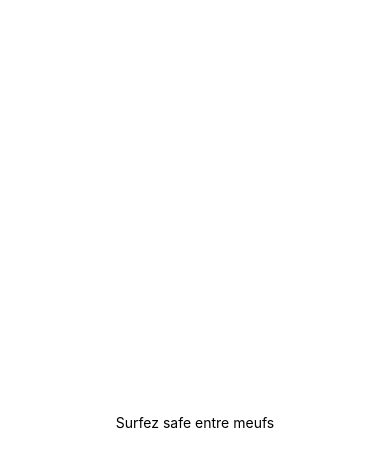
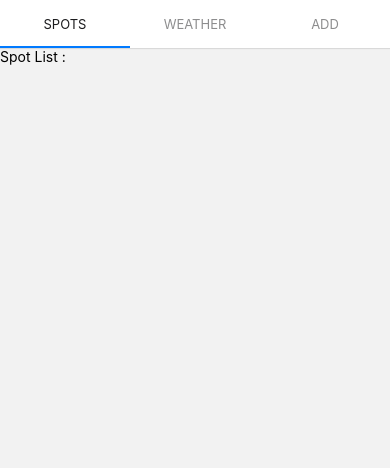
Before and after one commit to adatechschool/projet-collectif-mobile-front-surfingaway, a React Native app in the folder SurfingAway/: screen / in a window 390 px wide. Shown: the top 468 px of the page. Built offline with nearby package versions, Linux system fonts and the light colour scheme.

Commit message:
nav bar ok too high

```diff
--- a/SurfingAway/App.js
+++ b/SurfingAway/App.js
@@ -5,18 +5,20 @@ import Home from './src/screens/Home';
 import SpotPage from './src/screens/SpotPage';
 import Weather from './src/screens/Weather';
 import Spots from './src/screens/Spots';
+import { NavigationContainer } from '@react-navigation/native';
+import { createMaterialTopTabNavigator } from '@react-navigation/material-top-tabs';
 
+const Tab = createMaterialTopTabNavigator();
 
-export default function App() {
+const App = () => {
   return (
-    <View style={styles.container}>
-      <Text>Surfez safe entre meufs</Text>
-      {/* <Home /> */}
-      {/* <SpotPage /> */}
-      {/* <Weather /> */}
-      {/* <Spots /> */}
-
-    </View>
+    <NavigationContainer style={styles.top} >
+      <Tab.Navigator>
+        <Tab.Screen name={'Spots'} component={Spots} />
+        <Tab.Screen name={'Weather'} component={Weather} />
+        <Tab.Screen name={'Add'} component={AddSpot} />
+      </Tab.Navigator>
+    </NavigationContainer>
   );
 }
 
@@ -27,4 +29,10 @@ const styles = StyleSheet.create({
     alignItems: 'center',
     justifyContent: 'center',
   },
+  top: {
+    marginTop: StatusBar.currentHeight || 0
+
+  }
 });
+
+export default App
```
Also changed, not shown: SurfingAway/package.json (+7 -1 lines), 1 other file (tests, documents, lock files or other folders).
